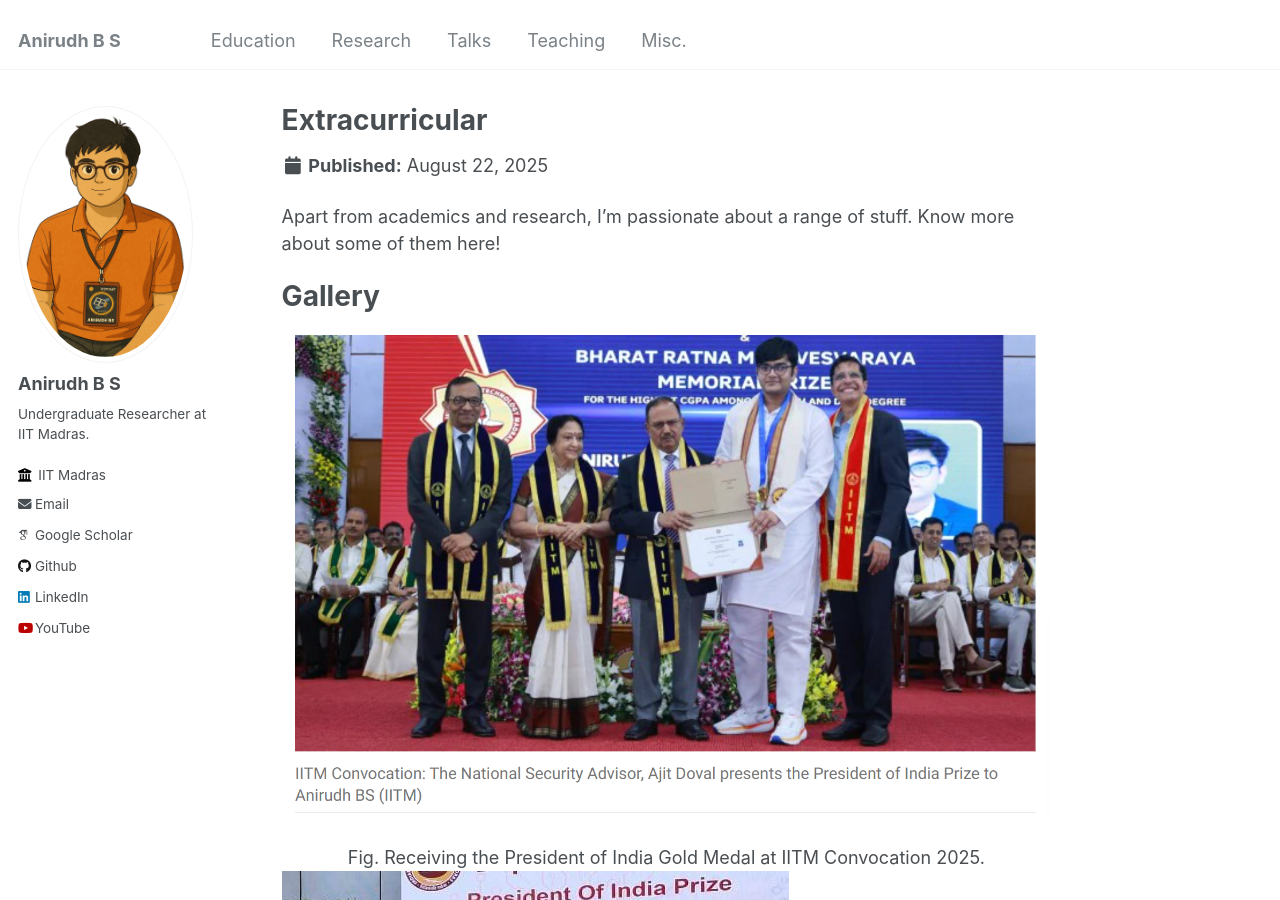
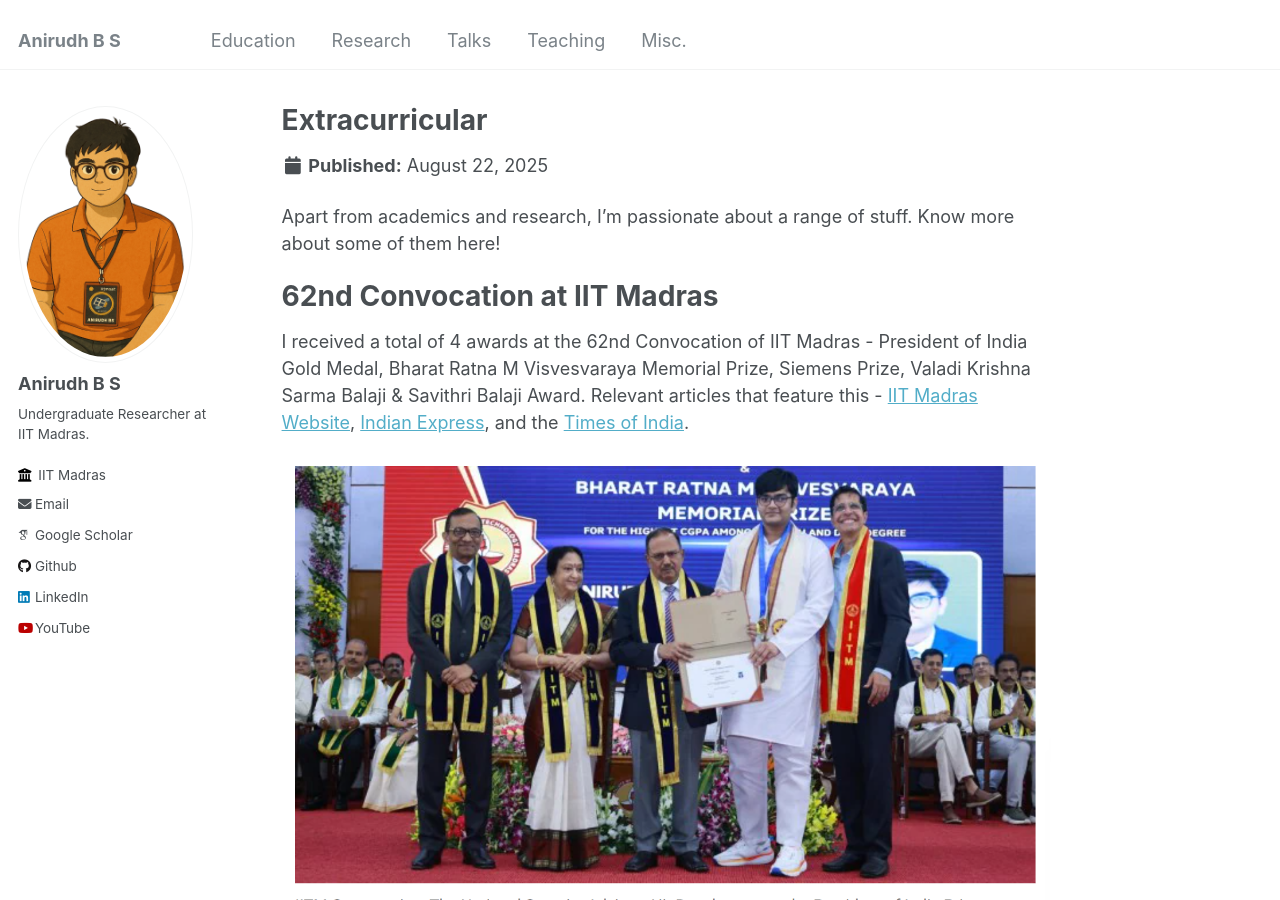
Before and after one commit to ANIRUDHBS1/ANIRUDHBS1.github.io, a Jekyll site: the page built from _miscellaneous/Extracurricular.md, in a window 1280 px wide and 900 px high. Built offline with Jekyll 4.4.1, drawn with Linux system fonts in a browser that asks for light colours; some web fonts are replaced.

Commit message:
Extracurricular Fixed

```diff
--- a/_miscellaneous/Extracurricular.md
+++ b/_miscellaneous/Extracurricular.md
@@ -4,12 +4,14 @@
 
 Apart from academics and research, I’m passionate about a range of stuff. Know more about some of them here!
 
-# Gallery
+# 62nd Convocation at IIT Madras
+
+I received a total of 4 awards at the 62nd Convocation of IIT Madras - President of India Gold Medal, Bharat Ratna M Visvesvaraya Memorial Prize, Siemens Prize, Valadi Krishna Sarma Balaji & Savithri Balaji Award. Relevant articles that feature this - [IIT Madras Website](https://www.iitm.ac.in/happenings/press-releases-and-coverages/iit-madras-62nd-convocation-witnesses-graduation-3227), [Indian Express](https://indianexpress.com/article/education/iit-madras-62nd-convocation-3661-degrees-awarded-jee-main-2025-advanced-ajit-doval-10120183/), and the [Times of India](https://timesofindia.indiatimes.com/city/chennai/doval-asks-iit-grads-to-be-indias-tech-warriors/articleshow/122394313.cms).
 
 ![Space](/images/MainConvocation.png)
 <center> Fig. Receiving the President of India Gold Medal at IITM Convocation 2025.</center>
 
-![Space](/images/D3P.jpg)
+![Space](/images/EE_D3P.png)
 <center> Fig. Receiving the EE departmental awards at EE D3P IITM 2025.</center>
 
 # Space
```
Also changed, not shown: images/EE_D3P.png (added).
